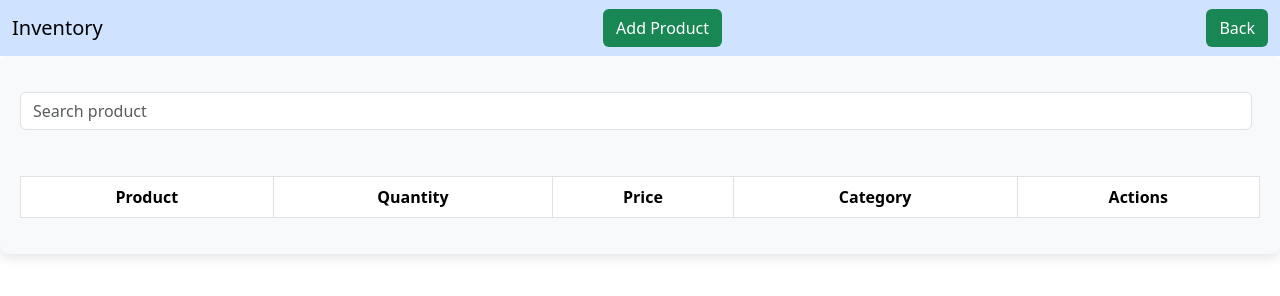
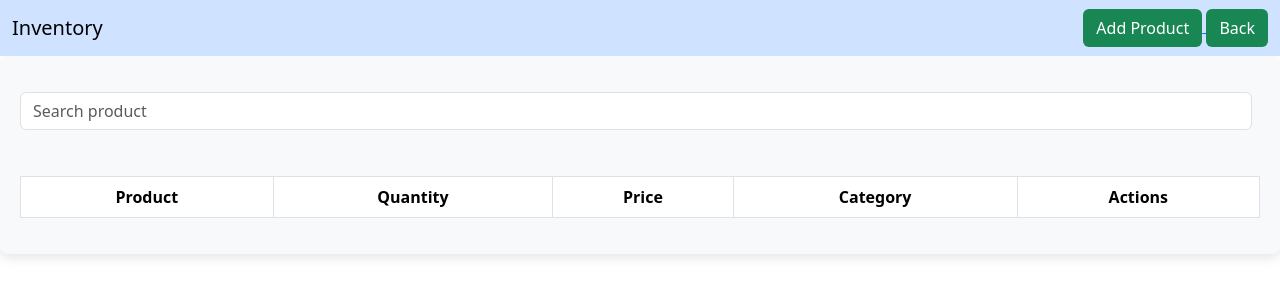
Before and after one commit to majorandres/Quantify, a website: page frontend/inventory.html in a window 1280 px wide. Drawn offline with nearby package versions, Linux system fonts and the light colour scheme.

Commit message:
Update inventory.html
fix button location

```diff
--- a/frontend/inventory.html
+++ b/frontend/inventory.html
@@ -95,10 +95,13 @@
     <nav class="navbar navbar-expand-lg bg-primary-subtle">
         <div class="container-fluid">
             <a class="navbar-brand text-black" href="#">Inventory</a>
-            <button id="showModalBtn" class="proAddSubmitBtn btn btn-success">Add Product</button>
-            <a href="dash.html">
+
+            <div class="container3"><a href="dash.html">
+                <button id="showModalBtn" class="proAddSubmitBtn btn btn-success">Add Product</button>
                 <button type="button" class="proAddSubmitBtn btn btn-success">Back</button>
-              </a>
+              </a></div>
+
+
         </div>
     </nav>
 
```
